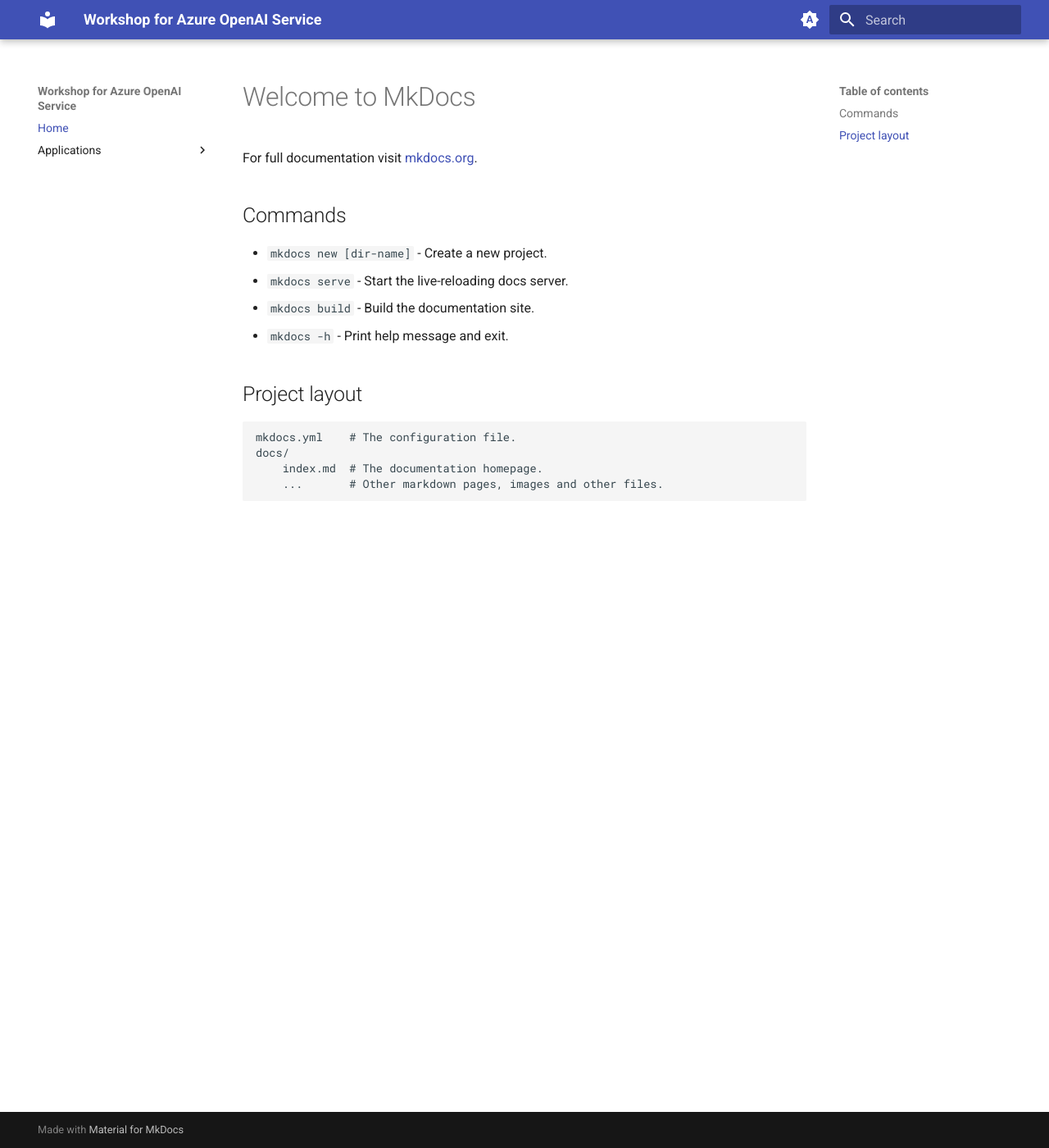
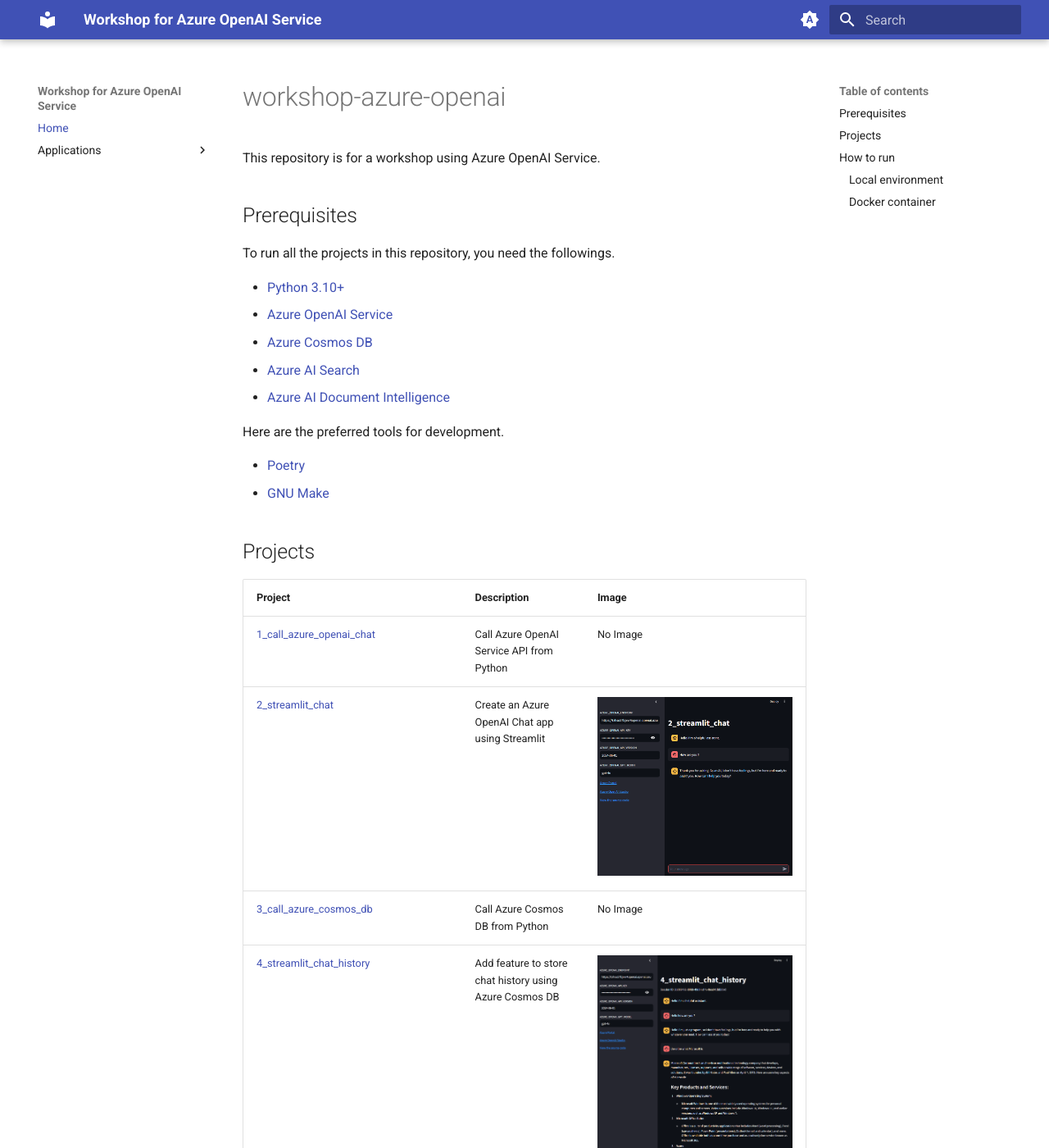
Before and after one commit to ks6088ts-labs/workshop-azure-openai, an MkDocs documentation site: the page built from docs/index.md, in a window 1280 px wide and 1400 px high. Shown: the whole window at 82% size. Built offline with MkDocs 1.6.1 and Material for MkDocs 9.7.7, drawn with Linux system fonts in a browser that asks for light colours; some of the changed text lies outside the part shown.

Commit message:
update site_url

````diff
--- a/docs/index.md
+++ b/docs/index.md
@@ -1,17 +1,73 @@
-# Welcome to MkDocs
+# workshop-azure-openai
 
-For full documentation visit [mkdocs.org](https://www.mkdocs.org).
+This repository is for a workshop using Azure OpenAI Service.
 
-## Commands
+## Prerequisites
 
-* `mkdocs new [dir-name]` - Create a new project.
-* `mkdocs serve` - Start the live-reloading docs server.
-* `mkdocs build` - Build the documentation site.
-* `mkdocs -h` - Print help message and exit.
+To run all the projects in this repository, you need the followings.
 
-## Project layout
+- [Python 3.10+](https://www.python.org/downloads/)
+- [Azure OpenAI Service](https://azure.microsoft.com/en-us/products/ai-services/openai-service)
+- [Azure Cosmos DB](https://azure.microsoft.com/en-us/products/cosmos-db/)
+- [Azure AI Search](https://azure.microsoft.com/en-us/products/ai-services/ai-search)
+- [Azure AI Document Intelligence](https://azure.microsoft.com/en-us/products/ai-services/ai-document-intelligence)
 
-    mkdocs.yml    # The configuration file.
-    docs/
-        index.md  # The documentation homepage.
-        ...       # Other markdown pages, images and other files.
+Here are the preferred tools for development.
+
+- [Poetry](https://python-poetry.org/docs/#installation)
+- [GNU Make](https://www.gnu.org/software/make/)
+
+## Projects
+
+| Project                                                                                 | Description                                             | Image                                                                                                 |
+| --------------------------------------------------------------------------------------- | ------------------------------------------------------- | ----------------------------------------------------------------------------------------------------- |
+| [1_call_azure_openai_chat](apps/1_call_azure_openai_chat)                               | Call Azure OpenAI Service API from Python               | No Image                                                                                              |
+| [2_streamlit_chat](apps/2_streamlit_chat)                                               | Create an Azure OpenAI Chat app using Streamlit         | ![2_streamlit_chat](./images/2_streamlit_chat.chat_page.png)                                          |
+| [3_call_azure_cosmos_db](apps/3_call_azure_cosmos_db)                                   | Call Azure Cosmos DB from Python                        | No Image                                                                                              |
+| [4_streamlit_chat_history](apps/4_streamlit_chat_history)                               | Add feature to store chat history using Azure Cosmos DB | ![4_streamlit_chat_history](./images/4_streamlit_chat_history.chat_page.png)                          |
+| [5_streamlit_query_chat_history](apps/5_streamlit_query_chat_history)                   | Search Chat History                                     | ![5_streamlit_query_chat_history](./images/5_streamlit_query_chat_history.main.png)                   |
+| [6_call_azure_ai_search](apps/6_call_azure_ai_search)                                   | Call Azure AI Search from Python                        | No Image                                                                                              |
+| [7_streamlit_chat_rag](apps/7_streamlit_chat_rag)                                       | Add RAG feature to Streamlit chat app                   | ![7_streamlit_chat_rag](./images/7_streamlit_chat_rag.main.png)                                       |
+| [8_streamlit_azure_openai_batch](apps/8_streamlit_azure_openai_batch)                   | Call Azure OpenAI Batch API with Streamlit              | ![8_streamlit_azure_openai_batch](./images/8_streamlit_azure_openai_batch.main.png)                   |
+| [9_streamlit_azure_document_intelligence](apps/9_streamlit_azure_document_intelligence) | Call Azure AI Document Intelligence API with Streamlit  | ![9_streamlit_azure_document_intelligence](./images/9_streamlit_azure_document_intelligence.main.png) |
+| [10_streamlit_batch_transcription](apps/10_streamlit_batch_transcription)               | Call Batch Transcription API with Streamlit             | ![10_streamlit_batch_transcription](./images/10_streamlit_batch_transcription.main.png)               |
+| [11_promptflow](apps/11_promptflow)                                                     | Get started with Prompt flow                            | No Image                                                                                              |
+| [12_langgraph_agent](apps/12_langgraph_agent)                                           | Create agents with LangGraph                            | No Image                                                                                              |
+| [99_streamlit_examples](apps/99_streamlit_examples)                                     | Code samples for Streamlit                              | ![99_streamlit_examples](./images/99_streamlit_examples.explaindata.png)                              |
+
+## How to run
+
+Referring to the [.env.template](.env.template) file, create a `.env` file in the same directory and set the required credentials.
+
+### Local environment
+
+```shell
+# Create a virtual environment
+$ python -m venv .venv
+
+# Activate the virtual environment
+$ source .venv/bin/activate
+
+# Install dependencies
+$ pip install -r requirements.txt
+
+# Run the script (e.g. run 2_streamlit_chat)
+$ python -m streamlit run apps/2_streamlit_chat/main.py
+```
+
+### Docker container
+
+```shell
+# Set Docker image name
+## GitHub Container Registry
+$ IMAGE=ghcr.io/ks6088ts-labs/workshop-azure-openai:latest
+## Docker Hub
+$ IMAGE=ks6088ts/workshop-azure-openai:latest
+
+# run 2_streamlit_chat
+$ docker run --rm \
+    -p 8501:8501 \
+    -v ${PWD}/.env:/app/.env \
+    ${IMAGE} \
+    python -m streamlit run /apps/2_streamlit_chat/main.py
+```
````
Also changed, not shown: README.md (+2 -68 lines).
